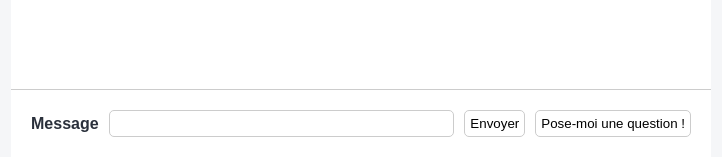
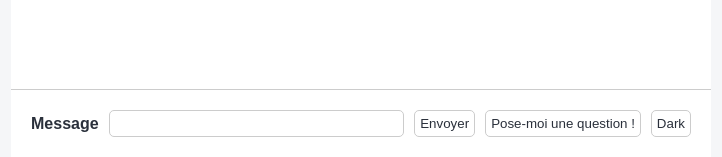
Before and after one commit to Blackthunder66/hackathon, a Flask app: page / in a window 1280 px wide. Shown: the part 643-800 px from the top of the page, without its empty margins (279-1001 px from the left). Run offline with Flask 3, Linux system fonts and the light colour scheme; parts of the project's set-up code (start-up, migrations or seed data) failed here and were passed over.

Commit message:
Dark-Mode

```diff
--- a/main.py
+++ b/main.py
@@ -2,27 +2,40 @@ from flask import Flask
 
 from flask import render_template, request
 
-from src.utils.ask_question_to_pdf import split_text, ask_question_to_pdf, read_pdf, document, chunks, text
+from src.utils.ask_question_to_pdf import (
+    split_text,
+    ask_question_to_pdf,
+    read_pdf,
+    document,
+    chunks,
+    text,
+)
 
 app = Flask(__name__)
 
+
 @app.route("/")
 def hello(name=None):
-    return render_template('index.html', name=name)
+    return render_template("index.html", name=name)
 
-@app.route("/question", methods = ["GET"])
-def ask_question() :
-    question = ask_question_to_pdf(question = "pose moi une question sur le texte", textpdf = document)
-    return {"answer" : question}
 
-@app.route("/prompt", methods = ["POST"])
-def prompt() :
+@app.route("/question", methods=["GET"])
+def ask_question():
+    question = ask_question_to_pdf(
+        question="pose moi une question sur le texte", textpdf=document
+    )
+    return {"answer": question}
+
+
+@app.route("/prompt", methods=["POST"])
+def prompt():
     question = request.form["prompt"]
     response = ask_question_to_pdf(question)
     return {"answer": response}
 
-@app.route("/answer", methods = ["POST"])
-def answer() :
+
+@app.route("/answer", methods=["POST"])
+def answer():
     answer = request.form["prompt"]
-    response = ask_question_to_pdf(answer + "est-ce vrai ou faux?", textpdf = document)
+    response = ask_question_to_pdf(answer + "est-ce vrai ou faux?", textpdf=document)
     return {"answer": response}
--- a/static/prompt.js
+++ b/static/prompt.js
@@ -71,3 +71,76 @@ const handleQuestionClick = async (event) => {
 };
 
 questionButton.addEventListener("click", handleQuestionClick);
+
+// toggleDarkMode a été fait par chat gpt
+
+const toggleDarkMode = () => {
+  // Get a reference to the body element
+  const body = document.body;
+
+  if (body.classList.contains('dark-mode')) {
+    // If the body element already has the 'dark-mode' class (indicating it's in dark mode),
+    // then switch to light mode by removing the 'dark-mode' class
+    body.classList.remove('dark-mode');
+
+    // Store the user's preference for light mode in localStorage
+    localStorage.setItem('dark-mode', 'light');
+  } else {
+    // If the body element does not have the 'dark-mode' class (indicating it's in light mode),
+    // then switch to dark mode by adding the 'dark-mode' class
+    body.classList.add('dark-mode');
+
+    // Store the user's preference for dark mode in localStorage
+    localStorage.setItem('dark-mode', 'dark');
+  }
+};
+
+// Get a reference to the dark mode button by its ID
+const darkModeButton = document.getElementById('dark-mode');
+
+// Add a click event listener to the dark mode button
+darkModeButton.addEventListener('click', toggleDarkMode);
+
+// Check the user's dark mode preference stored in localStorage
+const currentMode = localStorage.getItem('dark-mode');
+
+// If the user has a preference for dark mode ('dark' stored in localStorage), apply it by adding the 'dark-mode' class to the body element
+if (currentMode === 'dark') {
+  document.body.classList.add('dark-mode');
+}
+
+/*
+const toggleRainbowMode = () => {
+  // Get a reference to the body element
+  const body = document.body;
+
+  if (body.classList.contains('dark-mode')) {
+    // If the body element already has the 'dark-mode' class (indicating it's in dark mode),
+    // then switch to light mode by removing the 'dark-mode' class
+    body.classList.remove('dark-mode');
+
+    // Store the user's preference for light mode in localStorage
+    localStorage.setItem('rainbow-mode', 'light');
+  } else {
+    // If the body element does not have the 'dark-mode' class (indicating it's in light mode),
+    // then switch to dark mode by adding the 'dark-mode' class
+    body.classList.add('rainbow-mode');
+
+    // Store the user's preference for dark mode in localStorage
+    localStorage.setItem('rainbow-mode', 'rainbow');
+  }
+};
+
+// Get a reference to the dark mode button by its ID
+const rainbowModeButton = document.getElementById('rainbow-mode');
+
+// Add a click event listener to the dark mode button
+darkModeButton.addEventListener('click', toggleRainbowMode);
+
+// Check the user's dark mode preference stored in localStorage
+const currentMode = localStorage.getItem('rainbow-mode');
+
+// If the user has a preference for dark mode ('dark' stored in localStorage), apply it by adding the 'dark-mode' class to the body element
+if (currentMode === 'rainbow') {
+  document.body.classList.add('rainbow-mode');
+} */
--- a/static/style.css
+++ b/static/style.css
@@ -1,3 +1,4 @@
+/* Light Mode */
 :root {
   --body-background-color: #f5f6f8;
   --main-background-color: #ffffff;
@@ -6,7 +7,21 @@
   --border-color: #cccccc;
   --secondary-color: #fff6d3;
   --loader-bullet-size: 6px;
+  --button-color: main-background-color;
 }
+
+/* Dark Mode */
+body.dark-mode {
+  --body-background-color: #4500a0;
+  --main-background-color: #000000;
+  --main-color: #ebebeb;
+  --max-body-width: 700px;
+  --border-color: #0be93b;
+  --secondary-color: #490add;
+  --loader-bullet-size: 6px;
+  --button-color: main-background-color;
+}
+
 
 * {
   box-sizing: border-box;
@@ -82,7 +97,8 @@ body {
   border: 1px solid var(--border-color);
   padding: 5px;
   border-radius: 5px;
-  background-color: var(--main-background-color);
+  background-color: var(--button-color);
+  color: var(--main-color)
 }
 
 .button:hover,
@@ -102,6 +118,7 @@ body {
   width: 80px;
   height: var(--loader-bullet-size);
 }
+
 .loader div {
   position: absolute;
   top: 0;
@@ -111,42 +128,52 @@ body {
   background-color: var(--main-color);
   animation-timing-function: cubic-bezier(0, 1, 1, 0);
 }
+
 .loader div:nth-child(1) {
   left: calc(var(--loader-bullet-size) * 0.5);
   animation: loader1 0.6s infinite;
 }
+
 .loader div:nth-child(2) {
   left: calc(var(--loader-bullet-size) * 0.5);
   animation: loader2 0.6s infinite;
 }
+
 .loader div:nth-child(3) {
   left: calc(var(--loader-bullet-size) * 2.5);
   animation: loader2 0.6s infinite;
 }
+
 .loader div:nth-child(4) {
   left: calc(var(--loader-bullet-size) * 4);
   animation: loader3 0.6s infinite;
 }
+
 @keyframes loader1 {
   0% {
     transform: scale(0);
   }
+
   100% {
     transform: scale(1);
   }
 }
+
 @keyframes loader3 {
   0% {
     transform: scale(1);
   }
+
   100% {
     transform: scale(0);
   }
 }
+
 @keyframes loader2 {
   0% {
     transform: translate(0, 0);
   }
+
   100% {
     transform: translate(calc(var(--loader-bullet-size) * 2), 0);
   }
--- a/templates/index.html
+++ b/templates/index.html
@@ -1,12 +1,10 @@
 <!DOCTYPE html>
 <html lang="fr">
+
 <head>
   <title>Mon A.I.de mémoire</title>
 
-    <link
-      rel="stylesheet"
-      href="{{ url_for('static', filename='style.css') }}"
-    />
+  <link rel="stylesheet" href="{{ url_for('static', filename='style.css') }}" />
 </head>
 
 <body>
@@ -25,22 +23,22 @@
     <form id="prompt-form" class="prompt-container">
       <label for="prompt" class="prompt-label">Message</label>
 
-        <input
-          type="text"
-          id="prompt"
-          name="prompt"
-          class="prompt-input"
-          autocomplete="off"
-        />
+      <input type="text" id="prompt" name="prompt" class="prompt-input" autocomplete="off" />
 
       <button type="submit" class="button" id="submit-button">Envoyer</button>
 
       <button type="button" class="button" id="question-button">
         Pose-moi une question !
       </button>
+
+      <button type="button" class="button" id="dark-mode">
+        Dark
+      </button>
+
     </form>
 
     <script src="{{ url_for('static', filename='prompt.js') }}"></script>
   </main>
 </body>
+
 </html>
```
Also changed, not shown: src/utils/ask_question_to_pdf.py (+12 -9 lines). Lines whose indentation alone changed are shown as unchanged.
